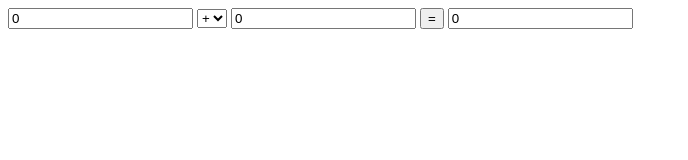
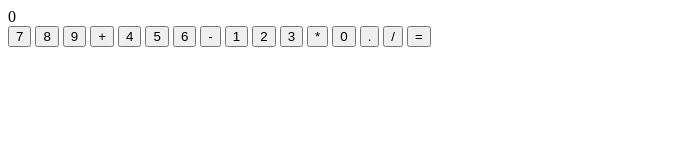
Before and after one commit to Ricko-glitch/Calculator, a plain HTML site: page index.html in a window 1280 px wide. Shown: the whole page, without its empty margins (0-688 px from the left). Drawn offline with Linux system fonts and the light colour scheme.

Commit message:
another one

```diff
--- a/index.html
+++ b/index.html
@@ -7,51 +7,78 @@
     <title>Calculator</title>
 </head>
 <body>
-
-<div class="calculator">
-    <input type="text" id="input1" value="0">
-    <select id="operator">
-      <option value="+">+</option>
-      <option value="-">-</option>
-      <option value="*">*</option>
-      <option value="/">/</option>
-    </select>
-    <input type="text" id="input2" value="0">
-    <input type="button" value="=" onclick="calculate()">
-    <input type="text" id="result" value="0" readonly>
+    <!-- HTML -->
+<div id="calculator">
+    <div class="display">0</div>
+    <button class="button">7</button>
+    <button class="button">8</button>
+    <button class="button">9</button>
+    <button class="button operator">+</button>
+    <button class="button">4</button>
+    <button class="button">5</button>
+    <button class="button">6</button>
+    <button class="button operator">-</button>
+    <button class="button">1</button>
+    <button class="button">2</button>
+    <button class="button">3</button>
+    <button class="button operator">*</button>
+    <button class="button">0</button>
+    <button class="button">.</button>
+    <button class="button operator">/</button>
+    <button class="button equal-to">=</button>
   </div>
 
   <script>
-    function calculate() {
-      // Get the values from the inputs
-      const input1 = document.getElementById('input1').value;
-      const input2 = document.getElementById('input2').value;
-      const operator = document.getElementById('operator').value;
+    // JavaScript
+const calculator = document.getElementById('calculator');
+const display = calculator.querySelector('.display');
+const buttons = calculator.querySelectorAll('.button');
 
-      // Convert the inputs to numbers
-      const num1 = parseFloat(input1);
-      const num2 = parseFloat(input2);
+let operator = '';
+let operand1 = 0;
+let operand2 = null;
 
-      // Perform the calculation
+function handleClick(event) {
+  const button = event.target;
+  const value = button.textContent;
+  if (value === '+' || value === '-' || value === '*' || value === '/') {
+    operator = value;
+    operand1 = parseFloat(display.textContent);
+    display.textContent = '';
+  } else if (value === '=') {
+    operand2 = parseFloat(display.textContent);
     let result;
-      switch (operator) {
+    switch(operator) {
       case '+':
-          result = num1 + num2;
+        result = operand1 + operand2;
         break;
       case '-':
-          result = num1 - num2;
+        result = operand1 - operand2;
         break;
       case '*':
-          result = num1 * num2;
+        result = operand1 * operand2;
         break;
       case '/':
-          result = num1 / num2;
+        result = operand1 / operand2;
         break;
+      default:
+        result = 0;
+    }
+    display.textContent = result;
+    operator = '';
+    operand1 = 0;
+    operand2 = null;
+  } else {
+    if (display.textContent === '0') {
+      display.textContent = value;
+    } else {
+      display.textContent += value;
+    }
+  }
 }
 
-      // Update the result input with the calculated value
-      document.getElementById('result').value = result;
-    }
+buttons.forEach(button => button.addEventListener('click', handleClick));
+
   </script>
 </body>
 </html>
```
Lines whose indentation alone changed are shown as unchanged.
